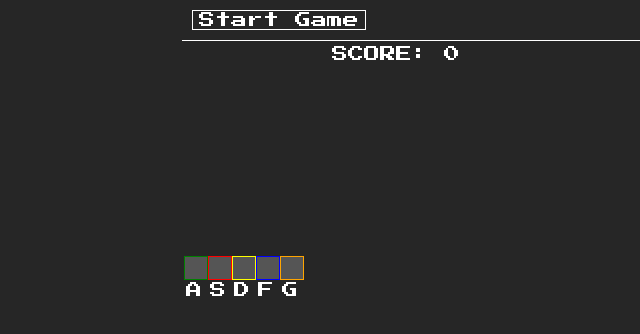
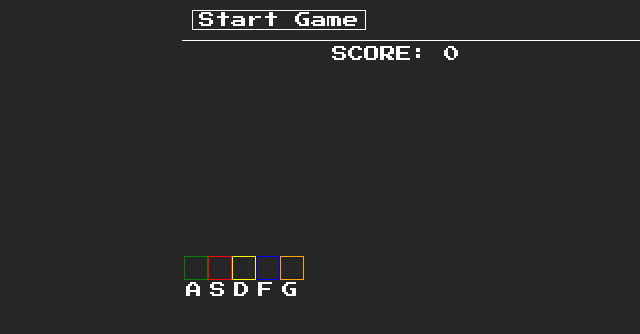
Before and after one commit to bensjones/axe-heroine, a website: page views/index.html in a window 1280 px wide. Shown: the whole page, without its empty margins (138-778 px from the left). Drawn offline with nearby package versions, Linux system fonts and the light colour scheme; files that its build step writes are made by us from their sources; files whose address does not match are found by name.

Commit message:
Update background of hammer row

```diff
--- a/public/css/site.css
+++ b/public/css/site.css
@@ -19,7 +19,6 @@ body {
     display: block;
 }
 #fret-9 td {
-    background: #555555;
     display: inline;
     float: left;
     height: 20px;
```
